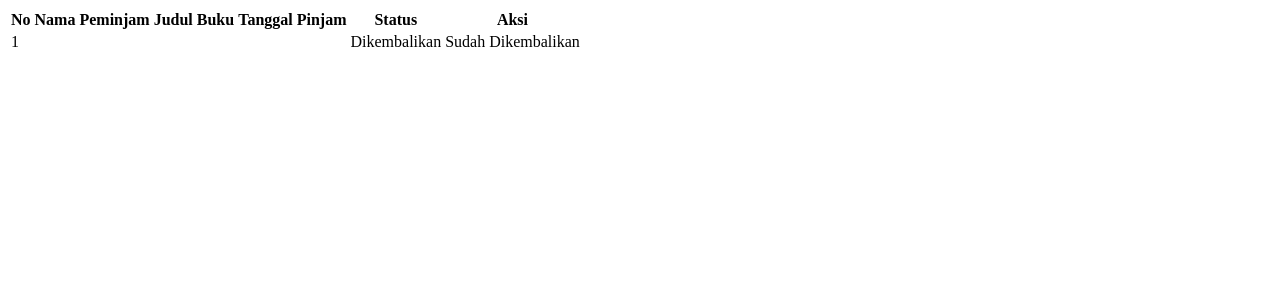
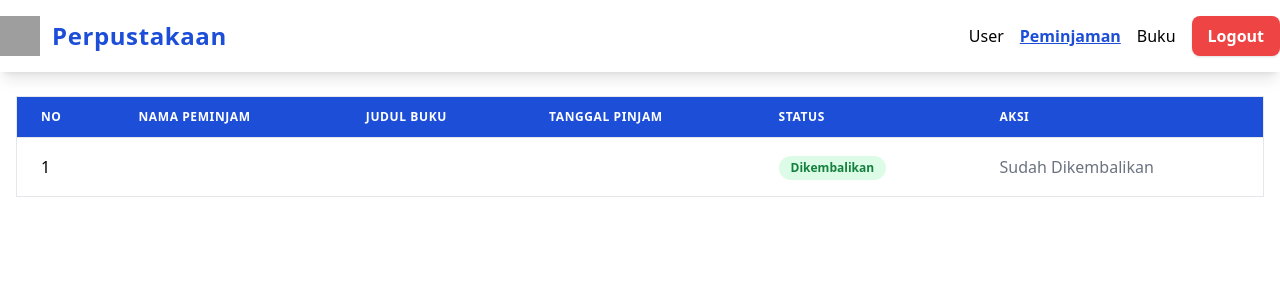
Before and after one commit to chlzeo/Digital-library, a PHP site: page /admin_pengembalian.php in a window 1280 px wide. Shown: the top 300 px of the page. Run offline with PHP 8.4, Linux system fonts and the light colour scheme; tables that the repository leaves empty or names only in its code hold one stand-in row (values such as "Sample post"); data that the repository does not hold is empty; some libraries are stand-ins or nearby versions; grey boxes are pictures that could not be loaded.

Commit message:
aqil ganteng

```diff
--- a/view/admin_buku.php
+++ b/view/admin_buku.php
@@ -21,12 +21,12 @@ $buku = read("SELECT * FROM buku");
     <nav class="bg-white shadow-lg py-4 px-0 mb-6">
         <div class="container mx-auto flex justify-between items-center">
             <div class="flex items-center gap-3">
-                <img src="/perpustakaan/view/img/ppp.jpg" alt="Logo" class="w-10 h-10">
+                <img src="https://cdn-icons-png.flaticon.com/512/29/29302.png" alt="Logo" class="w-10 h-10">
                 <span class="text-2xl font-bold text-blue-700 tracking-wide">Perpustakaan</span>
             </div>
             <div class="space-x-4 flex items-center">
                 <a href="index.php" class="hover:text-blue-700 transition font-medium">User</a>
-                <a href="peminjaman.php" class="hover:text-blue-700 transition font-medium">Peminjaman</a>
+                <a href="admin_pengembalian.php" class="hover:text-blue-700 transition font-medium">Peminjaman</a>
                 <a href="admin_buku.php" class="text-blue-700 font-bold underline">Buku</a>
                 <a href="logout.php" class="bg-red-500 px-4 py-2 rounded-lg hover:bg-red-600 text-white font-semibold shadow transition">Logout</a>
             </div>
--- a/view/admin_pengembalian.php
+++ b/view/admin_pengembalian.php
@@ -20,26 +20,42 @@ $peminjam =read("SELECT * FROM peminjaman
     <meta charset="UTF-8">
     <meta name="viewport" content="width=device-width, initial-scale=1.0">
     <title>Document</title>
+    <script src="https://cdn.tailwindcss.com"></script>
  </head>
  <body>
-    <table>
-        <thead>
+    <nav class="bg-white shadow-lg py-4 px-0 mb-6">
+        <div class="container mx-auto flex justify-between items-center">
+            <div class="flex items-center gap-3">
+                <img src="https://cdn-icons-png.flaticon.com/512/29/29302.png" alt="Logo" class="w-10 h-10">
+                <span class="text-2xl font-bold text-blue-700 tracking-wide">Perpustakaan</span>
+            </div>
+            <div class="space-x-4 flex items-center">
+                <a href="index.php" class="hover:text-blue-700 transition font-medium">User</a>
+                <a href="admin_pengembalian.php" class="text-blue-700 font-bold underline">Peminjaman</a>
+                <a href="admin_buku.php" class="hover:text-blue-700 transition font-medium">Buku</a>
+                <a href="logout.php" class="bg-red-500 px-4 py-2 rounded-lg hover:bg-red-600 text-white font-semibold shadow transition">Logout</a>
+            </div>
+        </div>
+    </nav>
+    <div class="overflow-x-auto mx-4">
+        <table class="min-w-full bg-white border border-gray-200 rounded-lg shadow">
+            <thead class="bg-blue-700 text-white sticky top-0">
                 <tr>
-                <th>No</th>
-                <th>Nama Peminjam</th>
-                <th>Judul Buku</th>
-                <th>Tanggal Pinjam</th>
-                <th>Status</th>
-                <th>Aksi</th>
+                    <th class="px-6 py-3 text-left text-xs font-bold uppercase tracking-wider border-b border-gray-200">No</th>
+                    <th class="px-6 py-3 text-left text-xs font-bold uppercase tracking-wider border-b border-gray-200">Nama Peminjam</th>
+                    <th class="px-6 py-3 text-left text-xs font-bold uppercase tracking-wider border-b border-gray-200">Judul Buku</th>
+                    <th class="px-6 py-3 text-left text-xs font-bold uppercase tracking-wider border-b border-gray-200">Tanggal Pinjam</th>
+                    <th class="px-6 py-3 text-left text-xs font-bold uppercase tracking-wider border-b border-gray-200">Status</th>
+                    <th class="px-6 py-3 text-left text-xs font-bold uppercase tracking-wider border-b border-gray-200">Aksi</th>
                 </tr>
             </thead>
-        <tbody>
+            <tbody class="divide-y divide-gray-100">
                 <?php $no = 1; foreach($peminjam as $row): ?>
-            <tr>
-                <td><?= $no++; ?></td>
-                <td><?= htmlspecialchars($row['NamaLengkap']); ?></td>
-                <td><?= htmlspecialchars($row['Judul']); ?></td>
-                <td><?= htmlspecialchars($row['TanggalPeminjaman']); ?></td>
+                <tr class="<?= $no % 2 == 0 ? 'bg-gray-50' : 'bg-white' ?>">
+                    <td class="px-6 py-4"><?= $no++; ?></td>
+                    <td class="px-6 py-4"><?= htmlspecialchars($row['NamaLengkap']); ?></td>
+                    <td class="px-6 py-4"><?= htmlspecialchars($row['Judul']); ?></td>
+                    <td class="px-6 py-4"><?= htmlspecialchars($row['TanggalPeminjaman']); ?></td>
                     <td class="px-6 py-4 whitespace-nowrap">
                         <?php if($row["StatusPeminjaman"] === "dipinjam"): ?>
                             <span class="inline-block px-3 py-1 rounded-full bg-red-100 text-red-700 font-bold text-xs">Belum Dikembalikan</span>
@@ -57,9 +73,10 @@ $peminjam =read("SELECT * FROM peminjaman
                             <span class="text-gray-500">Sudah Dikembalikan</span>
                         <?php endif; ?>
                     </td>
-
                 </tr>
                 <?php endforeach; ?>
+            </tbody>
         </table>
+    </div>
  </body>
  </html>
--- a/view/koleksi.php
+++ b/view/koleksi.php
@@ -74,7 +74,7 @@ $peminjam_name = isset($_SESSION['name']) ? $_SESSION['name'] : 'Guest';
                         <div class="text-xs text-gray-600 mb-2 w-36 truncate"><?= htmlspecialchars($b['Penulis']); ?></div>
                     </div>
                     <div class="flex gap-2 w-36">
-                        <a href="pinjam.php?id_buku=<?= $b['BukuID']; ?>" class="flex-1 bg-gradient-to-r from-blue-700 to-blue-400 text-white px-2 py-1 rounded-lg hover:from-blue-800 hover:to-blue-500 text-center font-semibold transition shadow text-xs flex items-center justify-center gap-1">
+                        <a href="detail_buku.php?id_buku=<?= $b['BukuID']; ?>" class="flex-1 bg-gradient-to-r from-blue-700 to-blue-400 text-white px-2 py-1 rounded-lg hover:from-blue-800 hover:to-blue-500 text-center font-semibold transition shadow text-xs flex items-center justify-center gap-1">
                             <svg class="w-4 h-4" fill="none" stroke="currentColor" stroke-width="2" viewBox="0 0 24 24"><path d="M12 4v16m8-8H4"/></svg>
                             Pinjam
                         </a>
@@ -88,7 +88,7 @@ $peminjam_name = isset($_SESSION['name']) ? $_SESSION['name'] : 'Guest';
         </div>
         <?php else: ?>
             <div class="flex flex-col items-center mt-20">
-                <img src="https://cdn-icons-png.flaticon.com/512/4076/4076549.png" alt="Empty" class="w-32 h-32 mb-4 opacity-60">
+                <img src="https://i.pinimg.com/736x/f1/bb/21/f1bb2115bcd93930f57aaf82c773747e.jpg" alt="Empty" class="w-32 h-32 mb-4 opacity-60">
                 <p class="text-gray-600 text-lg text-center">Belum ada buku favorit.<br>Tambahkan buku ke favorit dari halaman katalog.</p>
             </div>
         <?php endif; ?>
--- a/view/login.php
+++ b/view/login.php
@@ -13,7 +13,7 @@ if(isset($_POST["submit"])){
             $_SESSION["login"] = true;
             $_SESSION["UserID"] = $row['UserID'];
             if($row['role'] === 'admin' || $row['role'] === 'petugas'){
-            header("location: /perpustakaan/view/index.php");
+            header("location: index.php");
             }elseif($row["role"] === "peminjam"){
                 header("Location: buku.php");
             }
```
Lines whose indentation alone changed are shown as unchanged.
